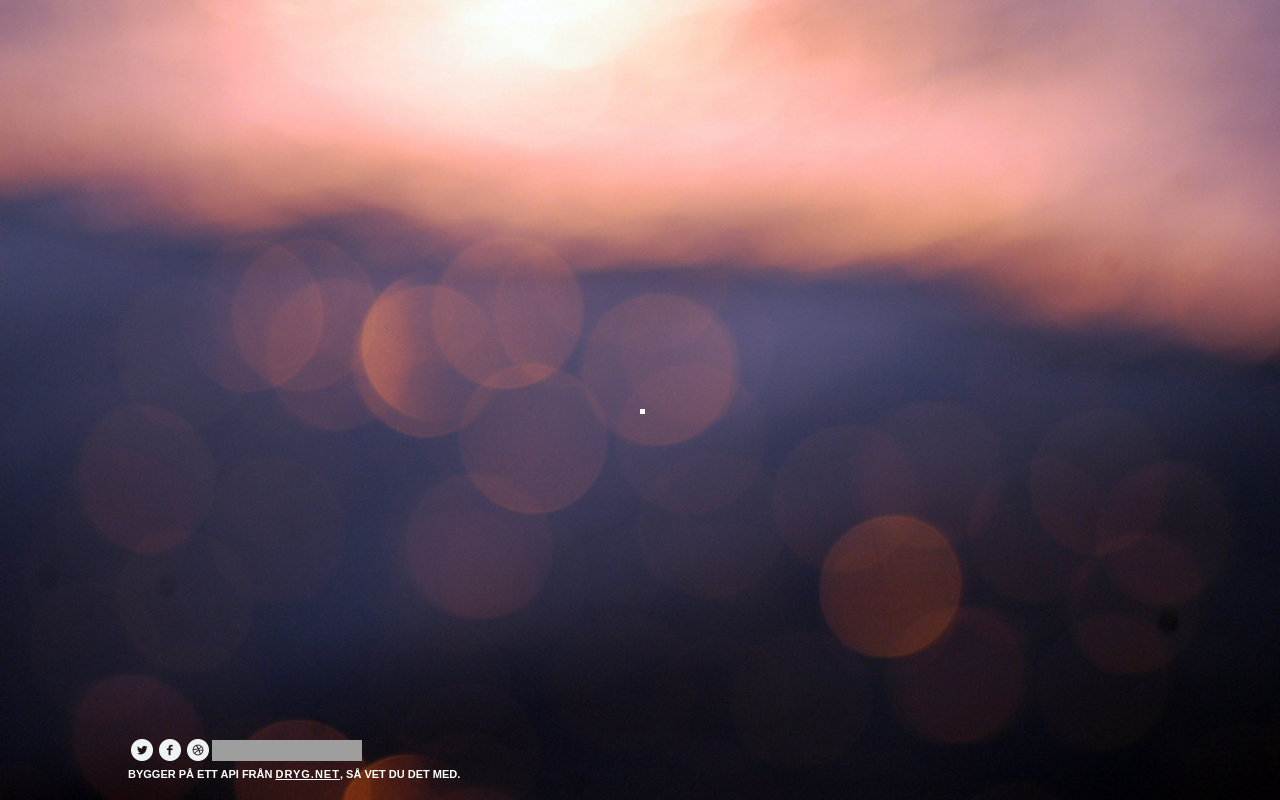
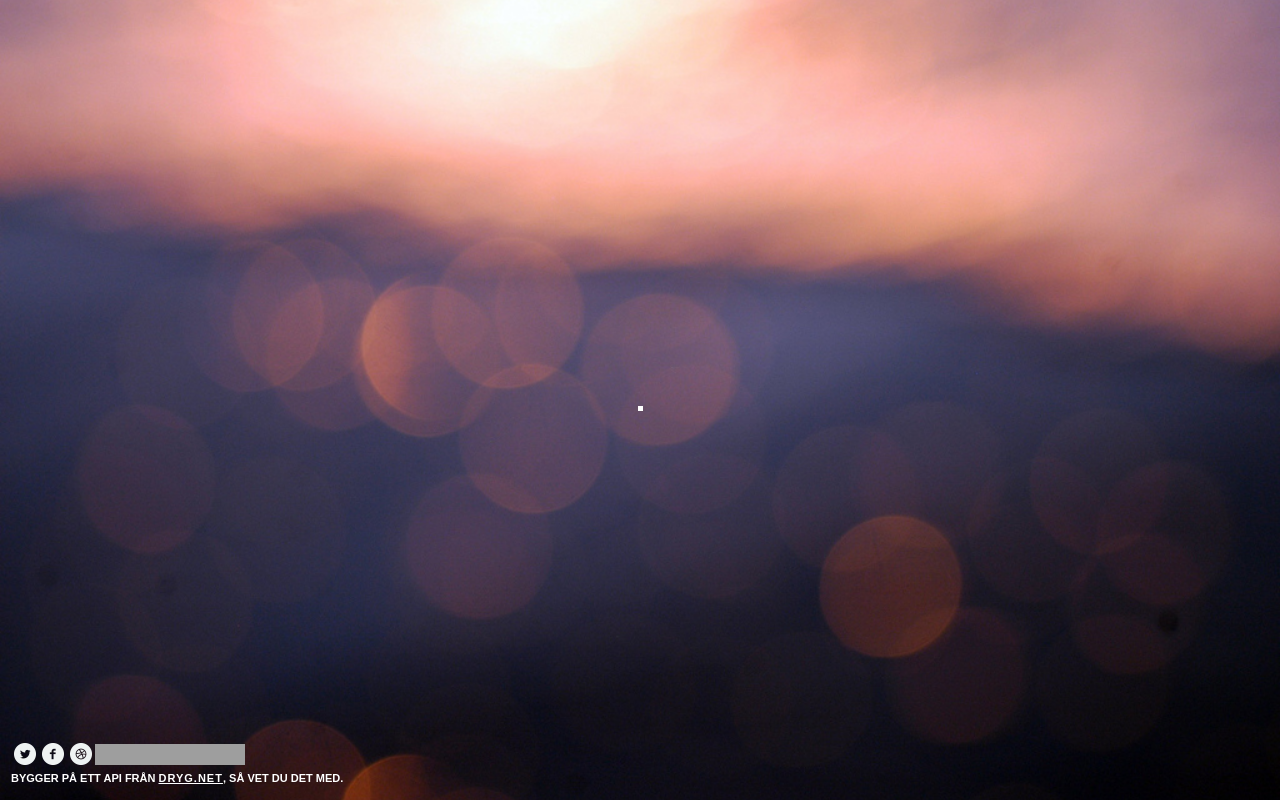
Before and after one commit to icanhasjonas/icanhasbeer, a website built with webpack: page src/index.html in a window 1280 px wide. Built offline with nearby package versions, Linux system fonts and the light colour scheme; grey boxes are pictures that could not be loaded.

Commit message:
fixes less/css and html.... a little more sane now

```diff
--- a/src/css/initial.less
+++ b/src/css/initial.less
@@ -13,106 +13,68 @@ html {
 	padding: 0;
 }
 
-.fullscreen {
-	width: 100%;
-	min-height: 100%;
-	overflow: hidden;
-}
-
-.fullscreen.not-overflow,
-.not-fullscreen {
-	height: 100%;
-	overflow: hidden;
-}
-
-/* content centering styles */
-.content-a {
-	position: relative;
-	height: 100vh;
-}
-
-.content-b {
-	position: absolute;
-	top: 50%;
-	left: 50%;
-	transform: translate(-50%, -50%);
-}
-
-/* background setup */
-.background {
+.background() {
 	background-repeat: no-repeat;
 	background-position: 50% 50%;
 	background-size: cover;
 	background-image: url('../images/backgrounds/hello.jpg');
 }
 
-#ted {
-	text-align: left;
-	color: #fff;
-	display: block;
-	/*	text-shadow:
-		#253e45 -1px 1px 0,
-		#253e45 -2px 2px 0,
-		#d45848 -3px 3px 0,
-		#d45848 -4px 4px 0; */
-	font-family: brandon-grotesque, sans-serif;
-	font-size: 74px;
-	font-style: normal;
-	font-weight: 300;
-	line-height: 100%;
-	margin: 0 auto;
-	text-transform: uppercase;
-	max-width: 80%;
+body {
+	.background();
 }
 
-#head,
-#pontus {
-	text-align: left;
-	color: #fff;
-	display: block;
-	margin: 0 auto;
-	text-transform: uppercase;
-	max-width: 80%;
+article {
+	position: relative;
+	height: 100vh;
 }
 
-.footer {
+main {
+	position: absolute;
+	top: 50%;
+	left: 50%;
+	transform: translate(-50%, -50%);
+	color: #fff;
+	margin: 0 auto;
+
+	text-transform: uppercase;
+	max-width: 75vw;
+	font-style: normal;
+
+	div:first-of-type {
+		font-size: 5vw;
+		font-weight: 300;
+	}
+}
+
+/* background setup */
+
+footer {
 	background-color: transparent;
-	text-align: center;
-	position: absolute;
+	position: fixed;
 	left: 0;
 	bottom: 0;
 	width: 100%;
-	padding: 10px 0;
-}
+	font-size: 11px;
 
-.footer .cont {
-	padding: 5px 0;
+	padding: 1em;
 	margin: 0 auto;
-	max-width: 80%;
 	text-align: left;
 	color: #ffffff;
 	text-transform: uppercase;
-	position: relative;
-}
 
-.footer .cont .head {
+	div {
 		font-size: 11px;
 		font-weight: 700;
 		display: block;
 		margin-bottom: 5px;
 	}
 
-.footer .cont .notHead {
-	font-size: 11px;
-	font-weight: 700;
-	display: block;
-	margin-bottom: 5px;
-}
-
-.footer img {
+	img {
 		width: 22px;
 		height: 22px;
 		margin-left: 3px;
+	}
 }
 
 a {
--- a/src/index.html
+++ b/src/index.html
@@ -6,32 +6,25 @@
 </head>
 
 <body>
-	<div class="fullscreen background">
-		<div class="content-a">
-			<div class="content-b">
-				<div id="ted" class="fittext1"><img src="./images/ajax-loader.gif"></div>
-				<div id="pontus"></div>
-			</div>
-		</div>
+	<article>
+		<main>
+			<div><img src="./images/ajax-loader.gif"></div>
+			<div></div>
+		</main>
+	</article>
 
-		<div class="footer">
-			<div class="cont">
+	<footer>
 		<div>
-					<div class="head">
 			<a href="https://twitter.com/MrMadsen" target="_blank"><img src="./images/twitter.png"></a>
 			<a href="https://www.facebook.com/bigsouthmalmoe" target="_blank"><img src="./images/facebook.png"></a>
 			<a href="https://dribbble.com/mrmadsen" target="_blank"><img src="./images/dribbble.png"></a>
 			<iframe src="//www.facebook.com/plugins/like.php?href=http%3A%2F%2Fbeer.bigsouth.se&amp;width=300&amp;layout=button_count&amp;action=like&amp;show_faces=false&amp;share=true&amp;height=21&amp;appId=435608496481950"
 			 scrolling="no" frameborder="0" style="border:none; overflow:hidden; width:150px; height:21px;" allowTransparency="true"></iframe>
 		</div>
-					<div class="notHead">
+		<div>
 			Bygger på ett api från <a href="https://api.dryg.net">dryg.net</a>, så vet du det med.
 		</div>
-				</div>
-			</div>
-		</div>
-
-	</div>
+	</footer>
 </body>
 
 </html>
--- a/src/src/app.ts
+++ b/src/src/app.ts
@@ -26,8 +26,7 @@ function findNext(days: { [datum: string]: Day }) {
 function catchMeOutSide(data: DrygDagarResponse) {
 	debug('got some data from dryg', data)
 
-	const headLine = document.getElementById('ted')
-	const subLine = document.getElementById('pontus')
+	const [headLine, subLine] = Array.from(document.querySelectorAll('article div'))
 
 	const tomorrowFormatted = moment()
 		.add(1, 'day')
--- a/src/src/main.ts
+++ b/src/src/main.ts
@@ -2,6 +2,7 @@ import { Logger, enable } from './logger'
 
 // initial.less is extracted and included in <head>
 import '../css/initial.less'
+
 import './app'
 
 console.log(`${PACKAGE_NAME} v${BUILD_VERSION}`)
--- a/src/webpack.config.js
+++ b/src/webpack.config.js
@@ -256,7 +256,7 @@ module.exports = {
 			PACKAGE_NAME: JSON.stringify(pkg.name),
 		}),
 
-		new webpack.BannerPlugin(`ES/OS v${pkg.version} (c) ${new Date().getFullYear()}`),
+		new webpack.BannerPlugin(`BMBSQD/OS v${pkg.version} (c) ${new Date().getFullYear()}`),
 
 		// new webpack.optimize.CommonsChunkPlugin({
 		// 	name: ['kernel'],
```
Lines whose indentation alone changed are shown as unchanged.
